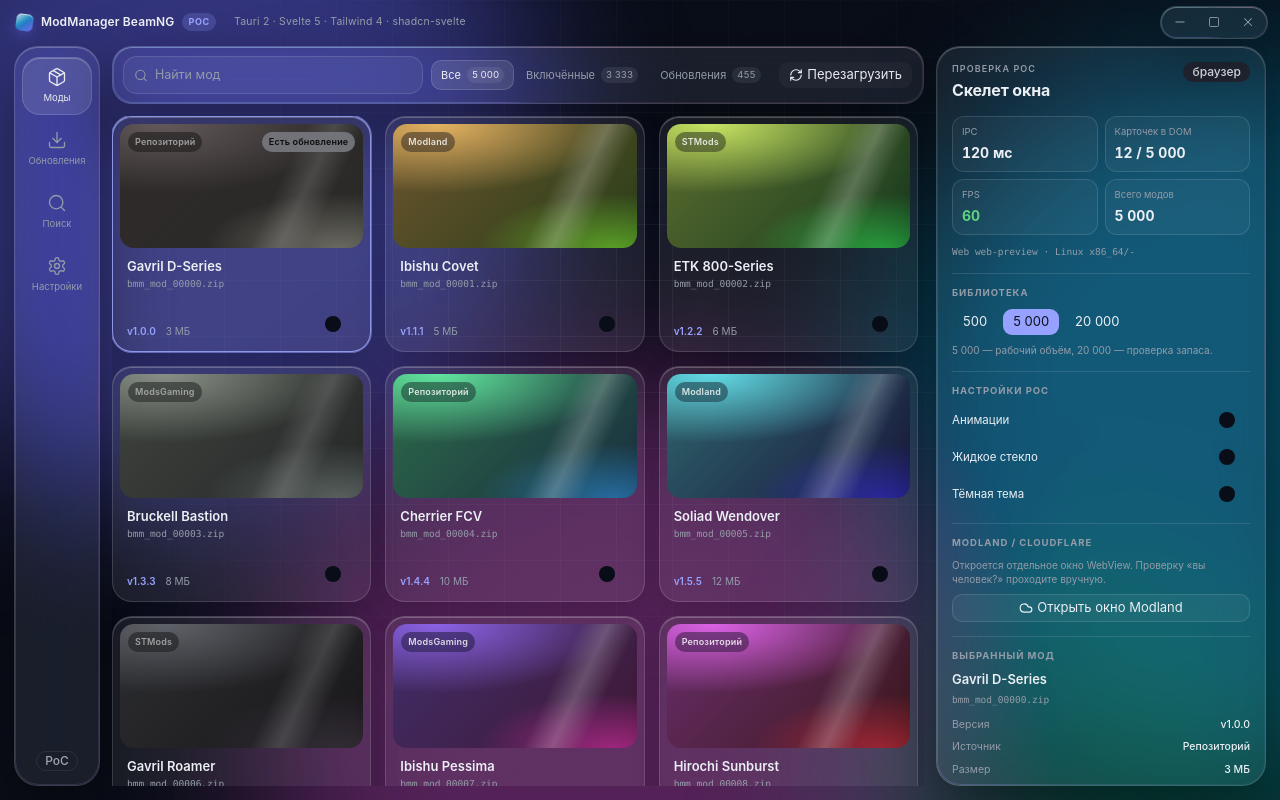
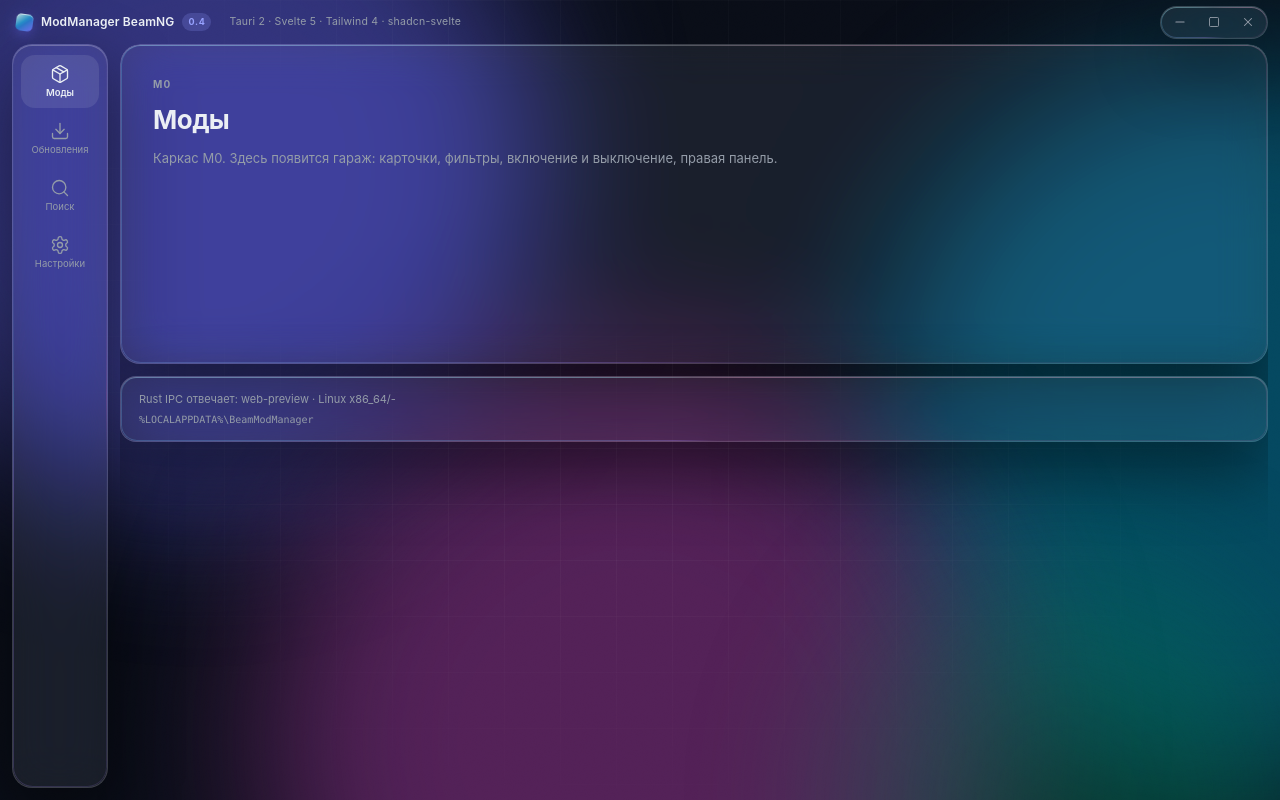
Before and after one commit to SnikS1337/beamng-mod-manager, a SvelteKit app: page / in a window 1280 px wide. Built offline with nearby package versions, Linux system fonts and the light colour scheme.

Commit message:
Собрать оболочку приложения и маршруты

```diff
--- /dev/null
+++ b/src/lib/shell/NavRail.svelte
@@ -0,0 +1,67 @@
+<script lang="ts">
+  import { Download, Package, Search, Settings } from "@lucide/svelte";
+  import { page } from "$app/state";
+
+  const nav = [
+    { href: "/", label: "Моды", icon: Package },
+    { href: "/updates", label: "Обновления", icon: Download },
+    { href: "/search", label: "Поиск", icon: Search },
+    { href: "/settings", label: "Настройки", icon: Settings },
+  ] as const;
+</script>
+
+<aside class="rail glass liquid-edge">
+  <nav>
+    {#each nav as item (item.href)}
+      {@const Icon = item.icon}
+      {@const active = page.url.pathname === item.href}
+      <a class="nav" class:active href={item.href} aria-current={active ? "page" : undefined}>
+        <Icon size={20} strokeWidth={1.6} />
+        <span>{item.label}</span>
+      </a>
+    {/each}
+  </nav>
+</aside>
+
+<style>
+  .rail {
+    display: flex;
+    flex-direction: column;
+    align-items: stretch;
+    border-radius: 20px;
+    padding: 10px 8px;
+  }
+
+  nav {
+    display: flex;
+    flex-direction: column;
+    gap: 4px;
+  }
+
+  .nav {
+    display: flex;
+    flex-direction: column;
+    align-items: center;
+    gap: 4px;
+    padding: 9px 4px;
+    border-radius: 14px;
+    color: var(--muted-foreground);
+    font-size: 9.5px;
+    line-height: 1.15;
+    text-align: center;
+    text-decoration: none;
+    transition:
+      background 160ms ease,
+      color 160ms ease;
+  }
+
+  .nav:hover,
+  .nav.active {
+    background: color-mix(in oklab, var(--foreground) 10%, transparent);
+    color: var(--foreground);
+  }
+
+  .nav.active {
+    font-weight: 600;
+  }
+</style>
--- /dev/null
+++ b/src/lib/shell/StagePlaceholder.svelte
@@ -0,0 +1,45 @@
+<script lang="ts">
+  let {
+    title,
+    stage = "M0",
+    text,
+  }: { title: string; stage?: string; text: string } = $props();
+</script>
+
+<section class="placeholder glass liquid-edge">
+  <p class="eyebrow">{stage}</p>
+  <h1>{title}</h1>
+  <p>{text}</p>
+</section>
+
+<style>
+  .placeholder {
+    min-height: 320px;
+    border-radius: 20px;
+    padding: 32px;
+  }
+
+  .eyebrow {
+    margin: 0 0 8px;
+    color: var(--muted-foreground);
+    font-size: 10px;
+    font-weight: 650;
+    letter-spacing: 0.12em;
+    text-transform: uppercase;
+  }
+
+  h1 {
+    margin: 0 0 10px;
+    font-size: 26px;
+    font-weight: 650;
+    letter-spacing: -0.02em;
+  }
+
+  p {
+    max-width: 640px;
+    margin: 0;
+    color: var(--muted-foreground);
+    font-size: 13px;
+    line-height: 1.5;
+  }
+</style>
--- a/src/lib/poc/Titlebar.svelte
+++ b/src/lib/shell/Titlebar.svelte
@@ -7,7 +7,7 @@
   <div class="brand" data-tauri-drag-region>
     <span class="cube" aria-hidden="true"></span>
     <span class="name" data-tauri-drag-region>ModManager BeamNG</span>
-    <span class="tag">PoC</span>
+    <span class="tag">0.4</span>
   </div>
 
   <div class="stack" data-tauri-drag-region>Tauri 2 · Svelte 5 · Tailwind 4 · shadcn-svelte</div>
--- /dev/null
+++ b/src/routes/(app)/+layout.svelte
@@ -0,0 +1,51 @@
+<script lang="ts">
+  import Background from "$lib/shell/Background.svelte";
+  import NavRail from "$lib/shell/NavRail.svelte";
+  import Titlebar from "$lib/shell/Titlebar.svelte";
+
+  let { children } = $props();
+</script>
+
+<div class="app">
+  <Background />
+  <div class="noise"></div>
+  <Titlebar />
+
+  <div class="workspace">
+    <NavRail />
+    <main class="content scroll-area">
+      {@render children()}
+    </main>
+  </div>
+</div>
+
+<style>
+  .app {
+    position: relative;
+    height: 100vh;
+    overflow: hidden;
+  }
+
+  .workspace {
+    position: relative;
+    z-index: 10;
+    display: grid;
+    grid-template-columns: 96px minmax(0, 1fr);
+    gap: 12px;
+    height: calc(100vh - 44px);
+    margin-top: 44px;
+    padding: 0 12px 12px;
+  }
+
+  .content {
+    min-width: 0;
+    overflow: auto;
+    border-radius: 20px;
+  }
+
+  @media (max-width: 1020px) {
+    .workspace {
+      grid-template-columns: 76px minmax(0, 1fr);
+    }
+  }
+</style>
--- /dev/null
+++ b/src/routes/(app)/+page.svelte
@@ -0,0 +1,53 @@
+<script lang="ts">
+  import { onMount } from "svelte";
+  import { bootstrap } from "$lib/ipc/client";
+  import type { BootstrapDto } from "$lib/ipc/types";
+  import StagePlaceholder from "$lib/shell/StagePlaceholder.svelte";
+
+  let info = $state<BootstrapDto | null>(null);
+  let error = $state<string | null>(null);
+
+  onMount(() => {
+    bootstrap()
+      .then((value) => (info = value))
+      .catch((reason: unknown) => (error = String(reason)));
+  });
+</script>
+
+<StagePlaceholder
+  title="Моды"
+  text="Каркас M0. Здесь появится гараж: карточки, фильтры, включение и выключение, правая панель."
+/>
+
+{#if info}
+  <section class="bootstrap glass liquid-edge">
+    <p>Rust IPC отвечает: {info.appVersion} · {info.os}/{info.arch}</p>
+    <p class="mono">{info.dataDir}</p>
+  </section>
+{:else if error}
+  <section class="bootstrap glass liquid-edge error">{error}</section>
+{/if}
+
+<style>
+  .bootstrap {
+    margin-top: 12px;
+    border-radius: 16px;
+    padding: 14px 18px;
+    color: var(--muted-foreground);
+    font-size: 11px;
+  }
+
+  .bootstrap p {
+    margin: 0;
+  }
+
+  .mono {
+    margin-top: 4px !important;
+    font-family: "SFMono-Regular", ui-monospace, Menlo, Consolas, monospace;
+    font-size: 10px;
+  }
+
+  .error {
+    color: oklch(0.72 0.18 25);
+  }
+</style>
--- /dev/null
+++ b/src/routes/(app)/search/+page.svelte
@@ -0,0 +1,8 @@
+<script lang="ts">
+  import StagePlaceholder from "$lib/shell/StagePlaceholder.svelte";
+</script>
+
+<StagePlaceholder
+  title="Поиск"
+  text="Каркас M0. Здесь появится потоковый поиск по Modland, ModsGaming, STMods и репозиторию BeamNG."
+/>
--- /dev/null
+++ b/src/routes/(app)/settings/+page.svelte
@@ -0,0 +1,8 @@
+<script lang="ts">
+  import StagePlaceholder from "$lib/shell/StagePlaceholder.svelte";
+</script>
+
+<StagePlaceholder
+  title="Настройки"
+  text="Каркас M0. Здесь появятся внешний вид, загрузка модов, папки, обновления и сайты."
+/>
--- /dev/null
+++ b/src/routes/(app)/updates/+page.svelte
@@ -0,0 +1,8 @@
+<script lang="ts">
+  import StagePlaceholder from "$lib/shell/StagePlaceholder.svelte";
+</script>
+
+<StagePlaceholder
+  title="Обновления"
+  text="Каркас M0. Здесь появится проверка обновлений модов, панель сайтов и привязки страниц."
+/>
--- a/src/routes/+page.svelte
+++ b/src/routes/dev/+page.svelte
@@ -13,9 +13,9 @@
   import { Badge } from "$lib/components/ui/badge";
   import { Button } from "$lib/components/ui/button";
   import { Switch } from "$lib/components/ui/switch";
-  import Background from "$lib/poc/Background.svelte";
+  import Background from "$lib/shell/Background.svelte";
   import ModGrid from "$lib/poc/ModGrid.svelte";
-  import Titlebar from "$lib/poc/Titlebar.svelte";
+  import Titlebar from "$lib/shell/Titlebar.svelte";
   import { getEnvInfo, loadLibrary, openModlandProbe } from "$lib/poc/api";
   import type { EnvInfo, ModEntry, ModSource } from "$lib/poc/api";
 
@@ -162,7 +162,7 @@
 </script>
 
 <svelte:head>
-  <title>ModManager BeamNG — PoC</title>
+  <title>ModManager BeamNG — стенд</title>
 </svelte:head>
 
 <div class="app" class:no-glass={!glass} class:no-motion={!motion}>
@@ -189,7 +189,7 @@
         {/each}
       </div>
       <div class="rail-foot">
-        <Badge variant="outline">PoC</Badge>
+        <Badge variant="outline">стенд</Badge>
       </div>
     </aside>
 
```
Also changed, not shown: src/lib/shell/Background.svelte (renamed from src/lib/poc/Background.svelte).
